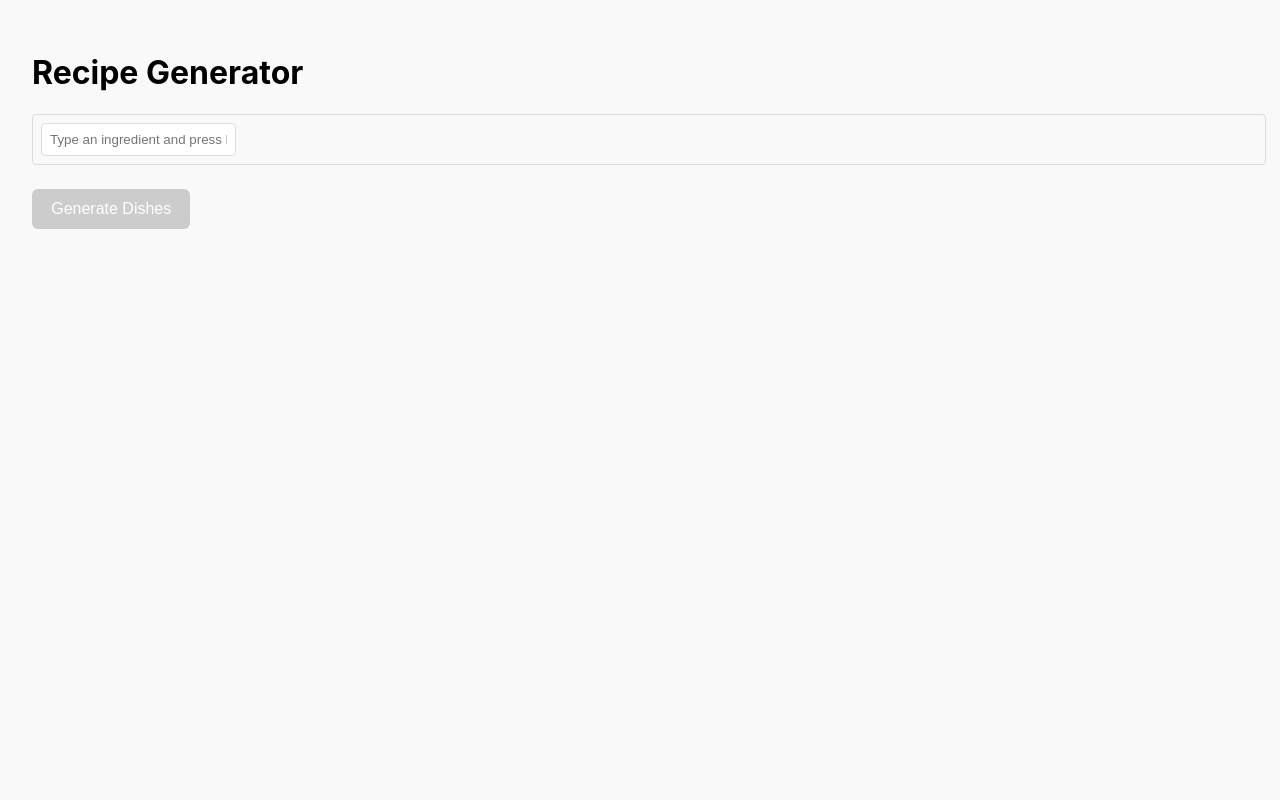
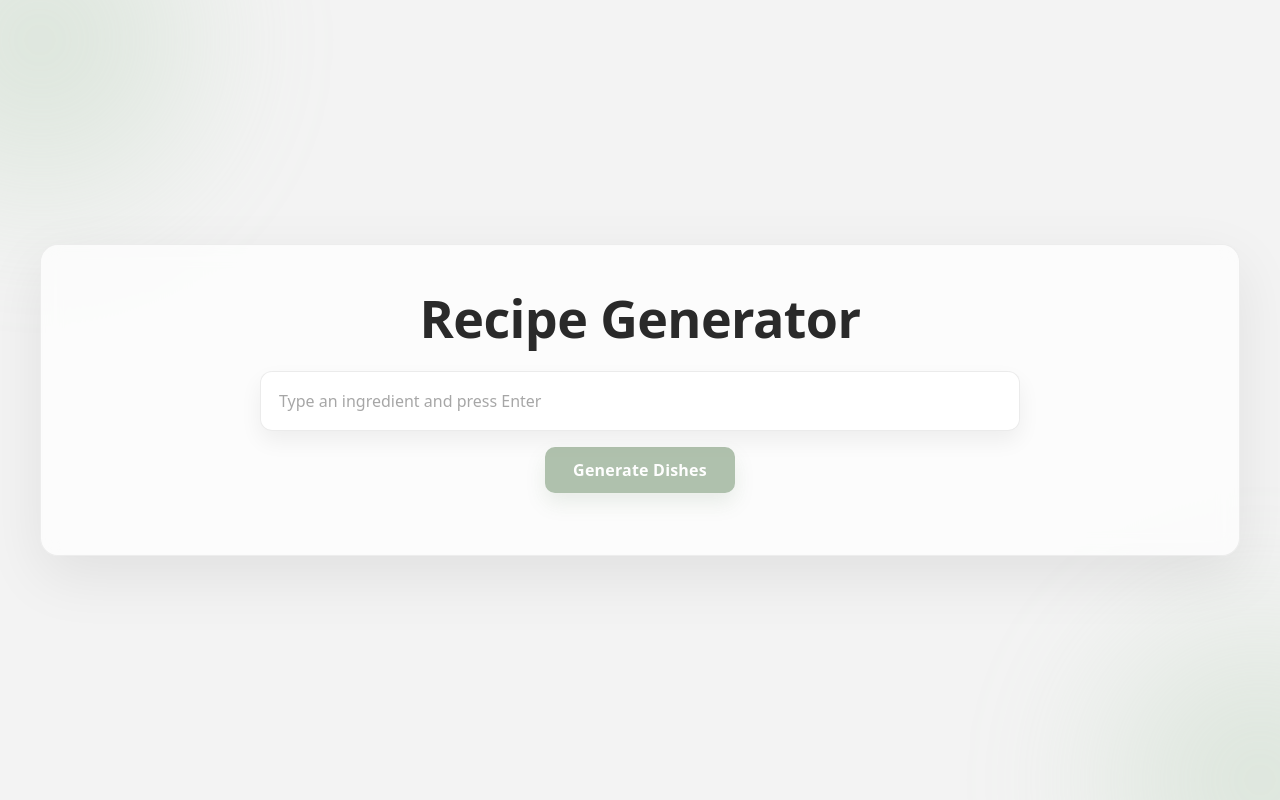
Before and after one commit to sinchiw/MealGen, a Next.js app: page / in a window 1280 px wide. Built offline with nearby package versions, Linux system fonts and the light colour scheme.

Commit message:
fresh ui update

```diff
--- a/app/home-client.tsx
+++ b/app/home-client.tsx
@@ -2,11 +2,11 @@
 
 import { useState } from "react";
 import IngredientInput from "../components/IngredientInput";
-import IngredientChips from "../components/IngredientChips";
 import GenerateButton from "../components/GenerateButton";
 import RecipeList from "../components/RecipeList";
 import { getRecipes } from "./actions/recipes";
 import type { Recipe } from "../types";
+import styles from "../styles/HomeClient.module.css";
 
 export default function HomeClient() {
   const [ingredients, setIngredients] = useState<string[]>([]);
@@ -14,9 +14,12 @@ export default function HomeClient() {
   const [loading, setLoading] = useState(false);
 
   const addIngredient = (ingredient: string) => {
-    if (!ingredients.includes(ingredient)) {
-      setIngredients([...ingredients, ingredient]);
-    }
+    const next = ingredient.trim();
+    if (!next) return;
+
+    const normalized = next.toLowerCase();
+    const exists = ingredients.some((i) => i.toLowerCase() === normalized);
+    if (!exists) setIngredients([...ingredients, next]);
   };
 
   const removeIngredient = (ingredient: string) => {
@@ -38,12 +41,18 @@ export default function HomeClient() {
   };
 
   return (
-    <div style={{ padding: "2rem" }}>
-      <h1>Recipe Generator</h1>
+    <div className={styles.page}>
+      <div className={styles.blobTopLeft} aria-hidden="true" />
+      <div className={styles.blobBottomRight} aria-hidden="true" />
 
-      <IngredientInput onAddIngredient={addIngredient} />
-      <IngredientChips
+      <div className={styles.shell}>
+        <div className={styles.panel}>
+          <h1 className={styles.title}>Recipe Generator</h1>
+
+          <div className={styles.controls}>
+            <IngredientInput
               ingredients={ingredients}
+              onAddIngredient={addIngredient}
               onRemoveIngredient={removeIngredient}
             />
 
@@ -52,8 +61,12 @@ export default function HomeClient() {
               disabled={ingredients.length === 0 || loading}
             />
 
-      {loading && <p>Loading recipes...</p>}
+            {loading && <div className={styles.loading}>Loading recipes...</div>}
+          </div>
+
           <RecipeList recipes={recipes} />
+        </div>
+      </div>
     </div>
   );
 }
--- a/components/IngredientInput.tsx
+++ b/components/IngredientInput.tsx
@@ -1,33 +1,63 @@
-// components/IngredientInput.tsx
-import React, { useState, KeyboardEvent } from "react";
+import React, { useMemo, useState, KeyboardEvent } from "react";
 import styles from "../styles/IngredientInput.module.css";
 
-
-interface IngredienInputProps {
+interface IngredientInputProps {
+  ingredients: string[];
   onAddIngredient: (ingredient: string) => void;
+  onRemoveIngredient: (ingredient: string) => void;
 }
 
-const IngredientInput = ({ onAddIngredient }: IngredienInputProps) => {
+export default function IngredientInput({
+  ingredients,
+  onAddIngredient,
+  onRemoveIngredient,
+}: IngredientInputProps) {
   const [input, setInput] = useState("");
 
+  const placeholder = useMemo(() => {
+    return ingredients.length ? "" : "Type an ingredient and press Enter";
+  }, [ingredients.length]);
+
   const handleKeyDown = (e: KeyboardEvent<HTMLInputElement>) => {
-    if (e.key === "Enter" && input.trim()) {
-      onAddIngredient(input.trim());
+    if (e.key === "Enter") {
+      e.preventDefault();
+      const value = input.trim();
+      if (!value) return;
+      onAddIngredient(value);
       setInput("");
     }
   };
 
   return (
-    <div className={styles.input}>
-      <input
-        type="text"
-        placeholder="Type an ingredient and press Enter"
-        value={input}
-        onChange={(e) => setInput(e.target.value)}
-        onKeyDown={handleKeyDown}
-      />
+    <div className={styles.wrapper}>
+      <div className={styles.bar}>
+        <div className={styles.left}>
+          {ingredients.map((ing) => (
+            <span key={ing} className={styles.chip}>
+              {ing}
+              <button
+                type="button"
+                className={styles.chipX}
+                onClick={() => onRemoveIngredient(ing)}
+                aria-label={`Remove ${ing}`}
+              >
+                ×
+              </button>
+            </span>
+          ))}
+
+          <input
+            className={styles.input}
+            value={input}
+            placeholder={placeholder}
+            onChange={(e) => setInput(e.target.value)}
+            onKeyDown={handleKeyDown}
+            type="text"
+          />
+        </div>
+
+
+      </div>
     </div>
   );
-};
-
-export default IngredientInput;
+}
--- a/components/RecipeCard.tsx
+++ b/components/RecipeCard.tsx
@@ -1,4 +1,3 @@
-// components/RecipeCard.tsx
 import React from "react";
 import styles from "../styles/RecipeCard.module.css";
 
@@ -9,17 +8,45 @@ interface RecipeCardProps {
   missedIngredients: string[];
 }
 
-const RecipeCard = ({ title, image, usedIngredients, missedIngredients }: RecipeCardProps) => {
+function IngredientPill({
+  label,
+  variant,
+}: {
+  label: string;
+  variant: "good" | "bad";
+}) {
   return (
-    <div className={styles.recipecard}>
-      <img src={image} alt={title} />
-      <h3>{title}</h3>
-      <p>
-        ✅ {usedIngredients.join(", ")}
-        {missedIngredients.length > 0 && <span> | ❌ {missedIngredients.join(", ")}</span>}
-      </p>
+    <span className={`${styles.pill} ${variant === "good" ? styles.good : styles.bad}`}>
+      <span className={styles.pillIcon}>{variant === "good" ? "✓" : "×"}</span>
+      {label}
+    </span>
+  );
+}
+
+export default function RecipeCard({
+  title,
+  image,
+  usedIngredients,
+  missedIngredients,
+}: RecipeCardProps) {
+  return (
+    <div className={styles.card}>
+      <div className={styles.media}>
+        <img className={styles.img} src={image} alt={title} />
+      </div>
+
+      <div className={styles.body}>
+        <h3 className={styles.name}>{title}</h3>
+
+        <div className={styles.pills}>
+          {usedIngredients.slice(0, 3).map((ing) => (
+            <IngredientPill key={`u-${ing}`} label={ing} variant="good" />
+          ))}
+          {missedIngredients.slice(0, 3).map((ing) => (
+            <IngredientPill key={`m-${ing}`} label={ing} variant="bad" />
+          ))}
+        </div>
+      </div>
     </div>
   );
-};
-
-export default RecipeCard;
+}
--- a/components/RecipeList.tsx
+++ b/components/RecipeList.tsx
@@ -1,4 +1,3 @@
-// components/RecipeList.tsx
 import React from "react";
 import RecipeCard from "./RecipeCard";
 import styles from "../styles/RecipeList.module.css";
@@ -15,14 +14,14 @@ interface RecipeListProps {
   recipes: Recipe[];
 }
 
-const RecipeList = ({ recipes }: RecipeListProps) => {
+export default function RecipeList({ recipes }: RecipeListProps) {
+  if (!recipes.length) return null;
+
   return (
-    <div className={styles.recipeList}>
+    <div className={styles.grid}>
       {recipes.map((r) => (
         <RecipeCard key={r.id} {...r} />
       ))}
     </div>
   );
-};
-
-export default RecipeList;
+}
--- a/styles/GenerateButton.module.css
+++ b/styles/GenerateButton.module.css
@@ -1,20 +1,24 @@
 .button {
-  margin-top: 1rem;
-  padding: 0.7rem 1.2rem;
+  padding: 12px 28px;
   border: none;
-  background-color: #ff7f50;
-  color: white;
+  border-radius: 10px;
+  background: #6f8f6b;
+  color: #fff;
   font-size: 16px;
-  border-radius: 6px;
+  font-weight: 600;
+  letter-spacing: 0.2px;
   cursor: pointer;
-  transition: background 0.2s ease;
+  box-shadow: 0 10px 20px rgba(111, 143, 107, 0.25);
+  transition: transform 0.15s ease, filter 0.15s ease;
 }
 
 .button:hover {
-  background-color: #ff6333;
+  filter: brightness(0.98);
+  transform: translateY(-1px);
 }
 
 .button:disabled {
-  background-color: #ccc;
+  opacity: 0.55;
   cursor: not-allowed;
+  transform: none;
 }
--- /dev/null
+++ b/styles/HomeClient.module.css
@@ -0,0 +1,68 @@
+.page {
+  min-height: 100vh;
+  position: relative;
+  overflow: hidden;
+  display: grid;
+  place-items: center;
+  padding: 64px 20px;
+  background: #f3f3f3;
+}
+
+.blobTopLeft,
+.blobBottomRight {
+  position: absolute;
+  width: 520px;
+  height: 520px;
+  filter: blur(50px);
+  opacity: 0.35;
+  pointer-events: none;
+}
+
+.blobTopLeft {
+  top: -220px;
+  left: -220px;
+  background: radial-gradient(circle, #a8c7a7 0%, transparent 65%);
+}
+
+.blobBottomRight {
+  bottom: -240px;
+  right: -240px;
+  background: radial-gradient(circle, #a8c7a7 0%, transparent 65%);
+}
+
+.shell {
+  width: 100%;
+  max-width: 1200px;
+  z-index: 1;
+}
+
+.panel {
+  border-radius: 18px;
+  background: rgba(255, 255, 255, 0.7);
+  backdrop-filter: blur(10px);
+  border: 1px solid rgba(0, 0, 0, 0.06);
+  box-shadow: 0 20px 60px rgba(0, 0, 0, 0.08);
+  padding: 46px 44px 34px;
+}
+
+.title {
+  margin: 0 0 26px;
+  text-align: center;
+  font-size: 52px;
+  line-height: 1.05;
+  letter-spacing: -0.6px;
+  font-weight: 700;
+  color: #2a2a2a;
+}
+
+.controls {
+  display: grid;
+  justify-items: center;
+  gap: 16px;
+  margin-bottom: 28px;
+}
+
+.loading {
+  font-size: 14px;
+  color: rgba(0, 0, 0, 0.6);
+}
--- a/styles/IngredientInput.module.css
+++ b/styles/IngredientInput.module.css
@@ -1,7 +1,74 @@
+.wrapper {
+  width: min(760px, 100%);
+}
+
+.bar {
+  width: 100%;
+  display: grid;
+  grid-template-columns: 1fr auto;
+  align-items: center;
+  gap: 10px;
+  padding: 12px 14px;
+  border-radius: 12px;
+  background: rgba(255, 255, 255, 0.8);
+  border: 1px solid rgba(0, 0, 0, 0.08);
+  box-shadow: 0 10px 22px rgba(0, 0, 0, 0.06);
+}
+
+.left {
+  display: flex;
+  align-items: center;
+  gap: 10px;
+  flex-wrap: wrap;
+}
+
 .input {
-  padding: 0.5rem;
-  border-radius: 4px;
-  border: 1px solid #ddd;
-  width: 100%;
+  border: none;
+  outline: none;
+  background: transparent;
   font-size: 16px;
+  color: #2a2a2a;
+  min-width: 220px;
+  flex: 1;
+  padding: 6px 4px;
 }
+
+.input::placeholder {
+  color: rgba(0, 0, 0, 0.35);
+}
+
+.icon {
+  width: 36px;
+  height: 36px;
+  border-radius: 999px;
+  display: grid;
+  place-items: center;
+  color: rgba(0, 0, 0, 0.45);
+  border: 1px solid rgba(0, 0, 0, 0.08);
+  background: rgba(255, 255, 255, 0.6);
+}
+
+.chip {
+  display: inline-flex;
+  align-items: center;
+  gap: 10px;
+  padding: 7px 12px;
+  border-radius: 999px;
+  background: rgba(0, 0, 0, 0.06);
+  border: 1px solid rgba(0, 0, 0, 0.08);
+  font-size: 14px;
+  color: rgba(0, 0, 0, 0.72);
+}
+
+.chipX {
+  border: none;
+  background: transparent;
+  cursor: pointer;
+  font-size: 18px;
+  line-height: 1;
+  color: rgba(0, 0, 0, 0.45);
+}
+
+.chipX:hover {
+  color: rgba(0, 0, 0, 0.75);
+}
--- a/styles/RecipeList.module.css
+++ b/styles/RecipeList.module.css
@@ -1,6 +1,18 @@
-.recipeList {
-  display: flex;
-  flex-wrap: wrap;
-  gap: 1rem;
-  margin-top: 1.5rem;
+.grid {
+  display: grid;
+  gap: 24px;
+  grid-template-columns: repeat(3, minmax(0, 1fr));
+  align-items: start;
 }
+
+@media (max-width: 1020px) {
+  .grid {
+    grid-template-columns: repeat(2, minmax(0, 1fr));
+  }
+}
+
+@media (max-width: 680px) {
+  .grid {
+    grid-template-columns: 1fr;
+  }
+}
--- a/styles/globals.css
+++ b/styles/globals.css
@@ -1,16 +1,19 @@
+html,
 body {
-  font-family: 'Inter', sans-serif;
+  padding: 0;
   margin: 0;
-  padding: 0;
-  background: #f9f9f9;
 }
 
-button {
-  cursor: pointer;
+body {
+  font-family: ui-sans-serif, system-ui, -apple-system, Segoe UI, Roboto, Helvetica,
+    Arial, "Apple Color Emoji", "Segoe UI Emoji";
 }
 
+* {
+  box-sizing: border-box;
+}
+
+button,
 input {
-  padding: 0.5rem;
-  border: 1px solid #ddd;
-  border-radius: 4px;
+  font-family: inherit;
 }
```
Also changed, not shown: styles/RecipeCard.module.css (+81 -15 lines). Lines whose indentation alone changed are shown as unchanged.
